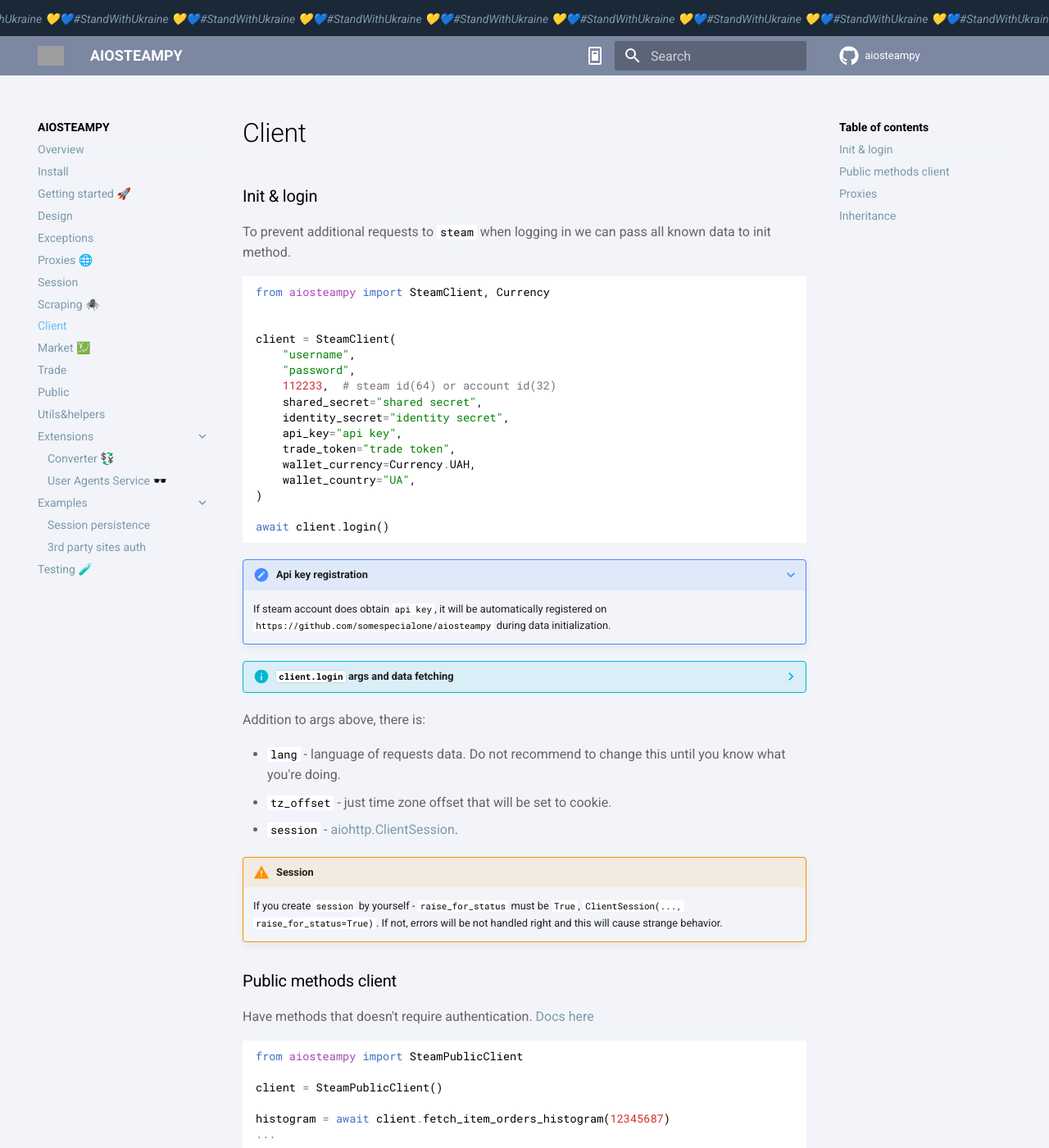
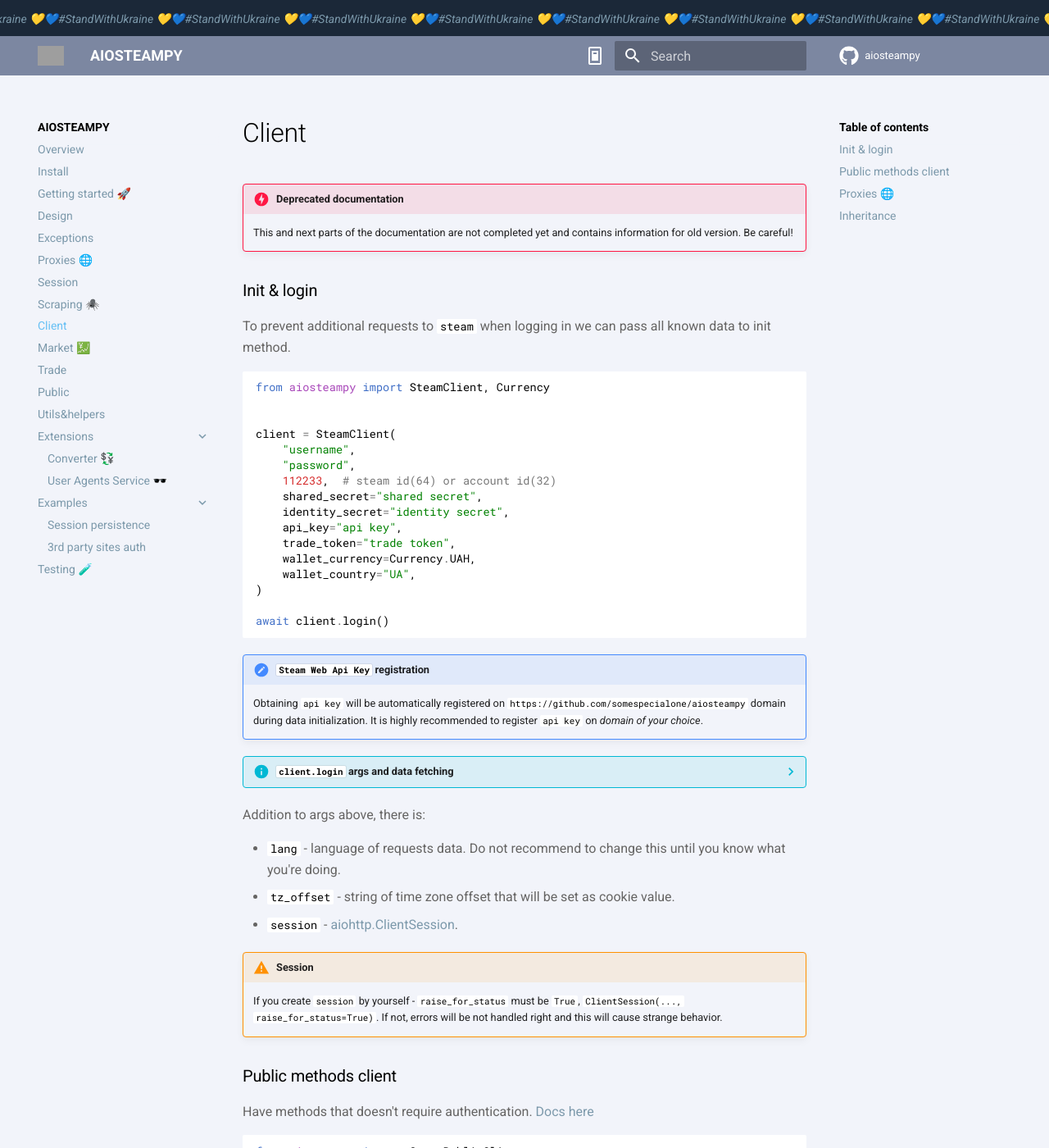
Before and after one commit to somespecialone/aiosteampy, an MkDocs documentation site: the page built from docs/client.md, in a window 1280 px wide and 1400 px high. Shown: the whole window at 82% size. Built offline with MkDocs 1.6.1 and Material for MkDocs 9.7.7, drawn with Linux system fonts in a browser that asks for light colours; comment, search, counter and statistics services are not loaded; some of the changed text lies outside the part shown; grey boxes are pictures that could not be loaded.

Commit message:
Add deprecation caution to docs 📖

````diff
--- a/docs/client.md
+++ b/docs/client.md
@@ -1,6 +1,14 @@
+!!! danger "Deprecated documentation"
+    This and next parts of the documentation are not completed yet and contains information for old version.
+    Be careful!
+
+
 ### Init & login
 
 To prevent additional requests to `steam` when logging in we can pass all known data to init method.
+
+[//]: # (TODO identity_secret is optinal now)
+[//]: # (TODO write anywhere about App and AppContext)
 
 ```python
 from aiosteampy import SteamClient, Currency
@@ -21,9 +29,10 @@
 await client.login()
 ```
 
-???+ note "Api key registration"
-    If steam account does obtain `api key`, it will be automatically registered on
-    `https://github.com/somespecialone/aiosteampy` during data initialization.
+!!! note "`Steam Web Api Key` registration"
+    Obtaining `api key` will be automatically registered on
+    `https://github.com/somespecialone/aiosteampy` domain during data initialization.
+    It is highly recommended to register `api key` on _domain of your choice_.
 
 ??? info "`client.login` args and data fetching"
     You can bypass this if pass `init_data=False`. But keep in mind - methods which requires missed data will throw errors.
@@ -31,15 +40,13 @@
 Addition to args above, there is:
 
 * `lang` - language of requests data. Do not recommend to change this until you know what you're doing.
-* `tz_offset` - just time zone offset that will be set to cookie.
+* `tz_offset` - string of time zone offset that will be set as cookie value.
 * `session` - [aiohttp.ClientSession](https://docs.aiohttp.org/en/stable/client_advanced.html#client-session).
-
 
 !!! warning "Session"
     If you create `session` by yourself - `raise_for_status` must be `True`,
     `ClientSession(..., raise_for_status=True)`. If not, errors will be not handled right and this will cause strange
     behavior.
-
 
 ### Public methods client
 
@@ -51,11 +58,11 @@
 
 client = SteamPublicClient()
 
-histogram = await client.fetch_item_orders_histogram(12345687)
+histogram = await client.get_item_orders_histogram(12345687)
 ...
 ```
 
-### Proxies
+### Proxies 🌐
 
 Read more about proxy support on the [dedicated page](./proxies.md)
 
````
Also changed, not shown: other parts of docs/client.md (+4 -2 lines), docs/proxies.md (+1 -1 lines), docs/scraping.md (+1 -1 lines).
